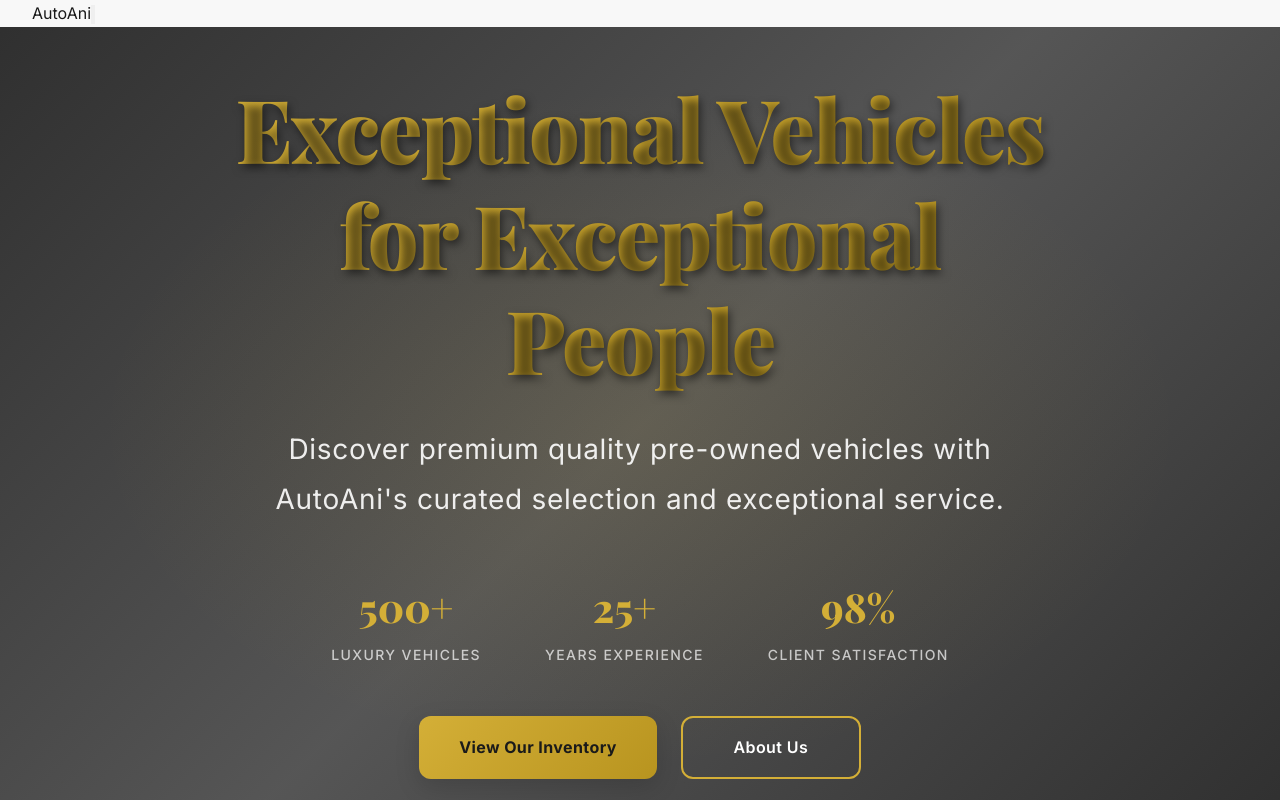
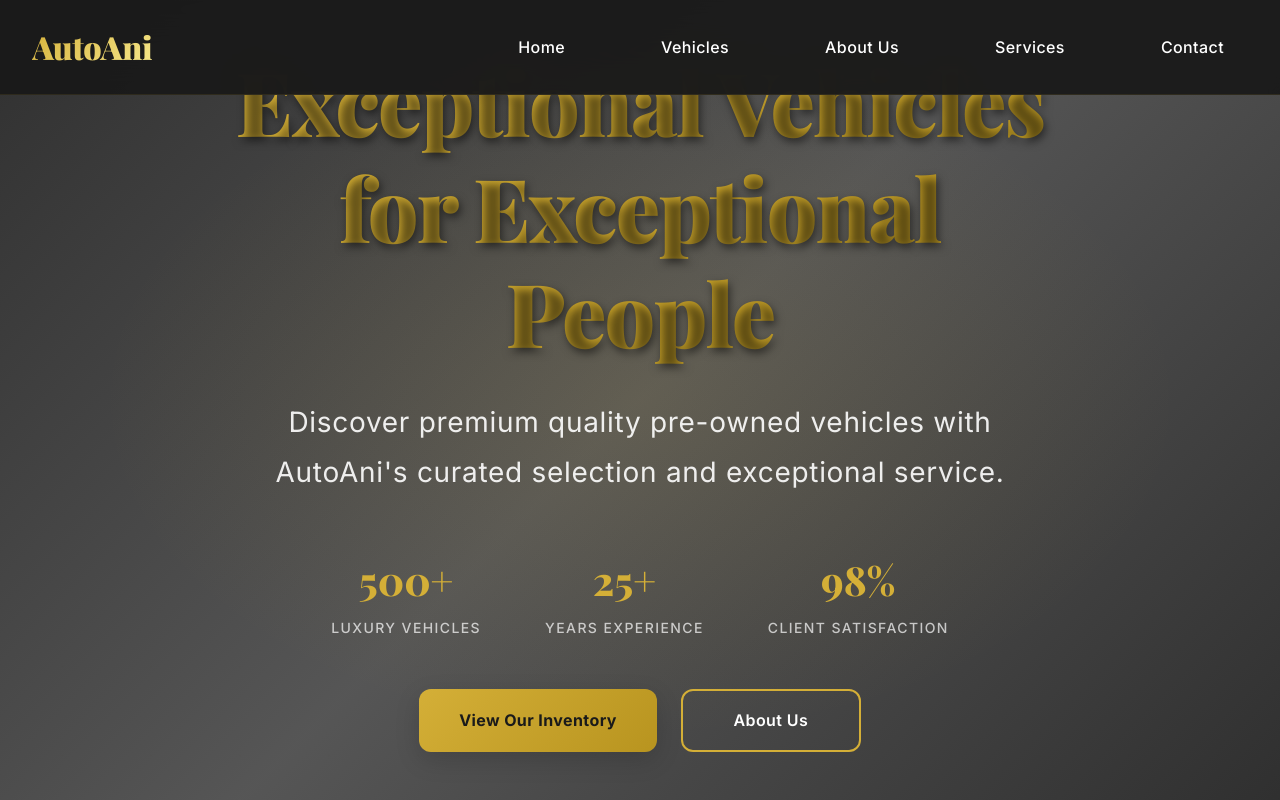
Before and after one commit to behark/autoaniw, a Next.js app: page / in a window 1280 px wide. Shown: the top 800 px of the page. Built offline with nearby package versions, Linux system fonts and the light colour scheme.

Commit message:
fix: update netlify configuration for correct static file serving

```diff
--- a/pages/index.js
+++ b/pages/index.js
@@ -1,5 +1,5 @@
 import Head from 'next/head';
-import Navbar from '../src/components/layout/Navbar';
+import Header from '../src/components/layout/Header';
 
 export default function Home() {
   return (
@@ -10,7 +10,7 @@ export default function Home() {
         <link rel="icon" href="/favicon.ico" />
       </Head>
 
-      <Navbar />
+      <Header />
 
       {/* Luxury Hero Section */}
       <section className="hero">
```
Also changed, not shown: src/components/layout/Header.tsx (renamed from src/components/layout/Navbar.tsx), 2 other files (tests, documents, lock files or other folders).
